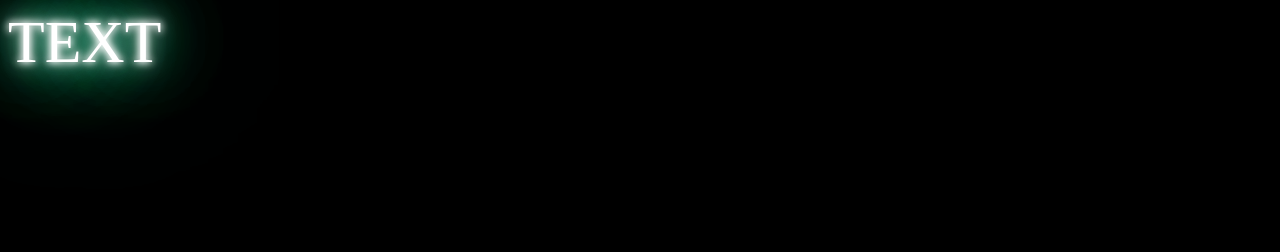
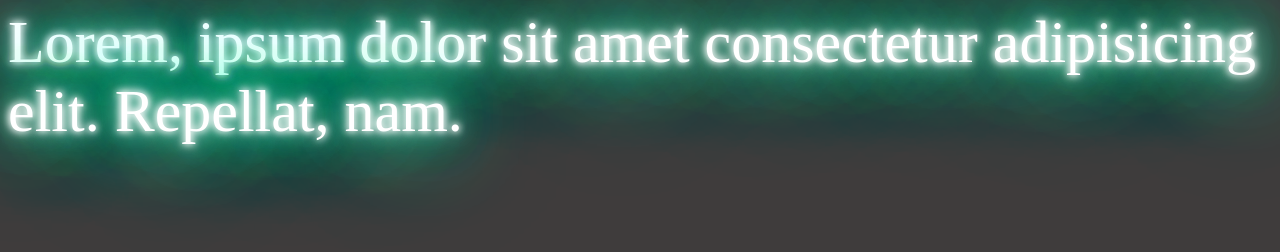
Before and after one commit to seenerve/-carnation, a plain HTML site: page index.html in a window 1280 px wide. Drawn offline with Linux system fonts and the light colour scheme.

Commit message:
change background color and change text

```diff
--- a/index.html
+++ b/index.html
@@ -4,10 +4,10 @@
   <meta charset="UTF-8">
   <meta http-equiv="X-UA-Compatible" content="IE=edge">
   <meta name="viewport" content="width=device-width, initial-scale=1.0">
-  <title>Document</title>
+  <title>Practice</title>
   <link rel="stylesheet" href="styles.css">
 </head>
 <body>
-  <div class="neon-text">TEXT</div>
+  <div class="neon-text">Lorem, ipsum dolor sit amet consectetur adipisicing elit. Repellat, nam.</div>
 </body>
 </html>
--- a/styles.css
+++ b/styles.css
@@ -1,4 +1,4 @@
-body { background-color: black }
+body { background-color: #3f3c3c }
 
 .neon-text {
   font-size: 60px;
```
